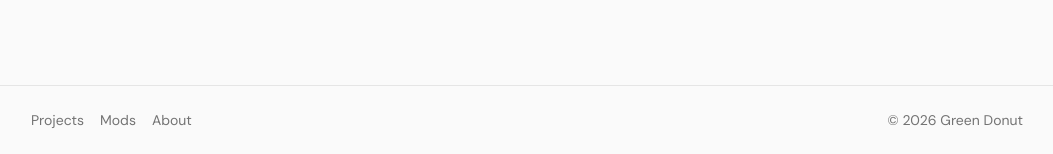
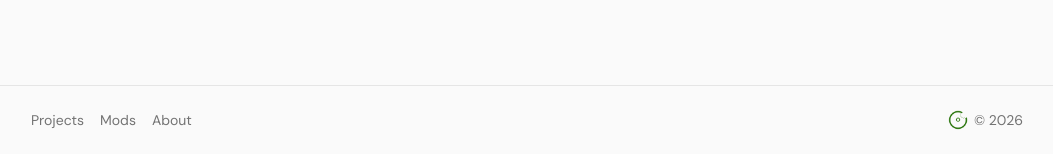
Before and after one commit to dylanhebert/greendonut.net, a Flask app: page / in a window 1280 px wide. Shown: the part 2143-2297 px from the top of the page, without its empty margins (113-1166 px from the left). Run offline with Flask 3, Linux system fonts and the light colour scheme; some libraries are stand-ins or nearby versions.

Commit message:
Update footer to add logo

```diff
--- a/templates/base.html
+++ b/templates/base.html
@@ -105,7 +105,7 @@
                 <a href="#mods" class="hover:text-gray-900 dark:hover:text-white transition-colors">Mods</a>
                 <a href="#about" class="hover:text-gray-900 dark:hover:text-white transition-colors">About</a>
             </div>
-            <span>&copy; 2026 Green Donut</span>
+            <span class="flex items-center gap-1.5"><a href="/"><img src="{{ url_for('static', filename='images/greendonutlogo.png') }}" alt="Green Donut" class="w-5 h-5 hover:rotate-12 transition-transform duration-300"></a>&copy; 2026</span>
         </div>
     </footer>
 </body>
```
